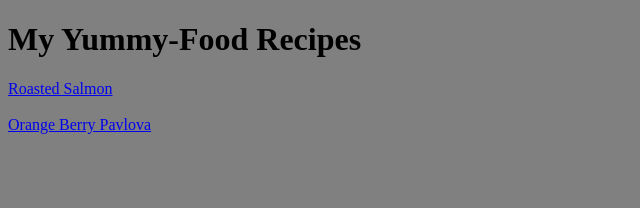
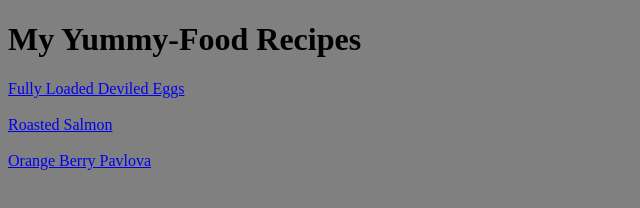
Before and after one commit to ahren1323/odin-recipes, a plain HTML site: page index.html in a window 1280 px wide. Shown: the whole page, without its empty margins (0-640 px from the left). Drawn offline with Linux system fonts and the light colour scheme.

Commit message:
Linked the egg image to the index file.

```diff
--- a/index.html
+++ b/index.html
@@ -9,6 +9,7 @@
 <body bgcolor="grey">
     <h1>My Yummy-Food Recipes</h1>
 
+    <a href="./recipes/deviled_eggs.html">Fully Loaded Deviled Eggs</a><br><br>
     <a href="./recipes/roasted_salmon.html">Roasted Salmon</a><br><br>
     <a href="./recipes/orange_berry_pavlova.html">Orange Berry Pavlova</a>
 
```
